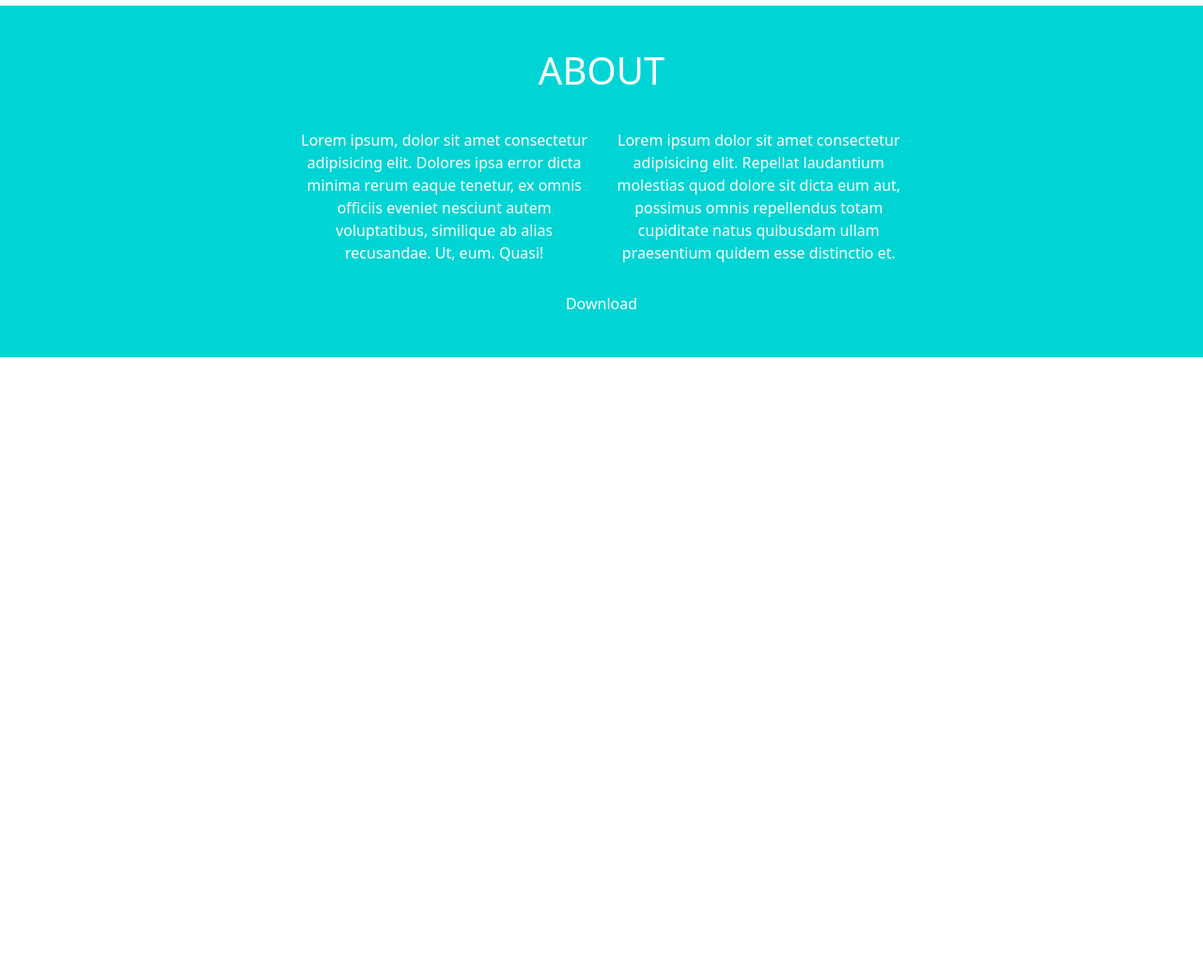
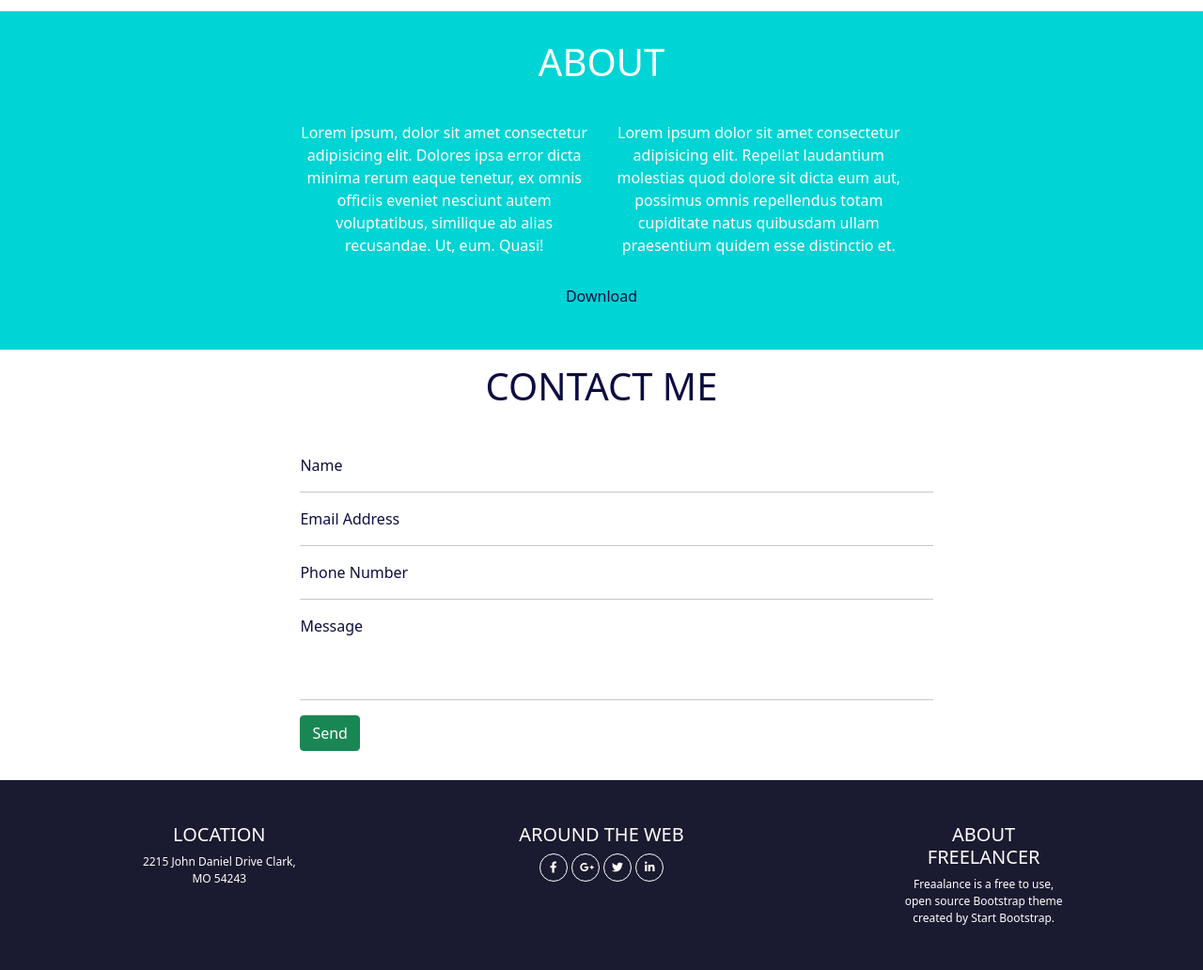
Before and after one commit to Dome1992/html-css-bootstrap-freelancer, a plain HTML site: page index.html in a window 1280 px wide. Shown: the part 827-1859 px from the top of the page at 94% size. Before the commit the page ends 1207 px from the top, so only its background shows below. Drawn offline with nearby package versions, Linux system fonts and the light colour scheme.

Commit message:
manca footer bottom

```diff
--- a/index.html
+++ b/index.html
@@ -3,6 +3,7 @@
 <head>
     <meta charset="UTF-8">
     <meta name="viewport" content="width=device-width, initial-scale=1.0">
+    <link rel="stylesheet" href="https://cdnjs.cloudflare.com/ajax/libs/font-awesome/6.4.2/css/all.min.css" integrity="sha512-z3gLpd7yknf1YoNbCzqRKc4qyor8gaKU1qmn+CShxbuBusANI9QpRohGBreCFkKxLhei6S9CQXFEbbKuqLg0DA==" crossorigin="anonymous" referrerpolicy="no-referrer" />
     <link href="https://cdn.jsdelivr.net/npm/bootstrap@5.0.2/dist/css/bootstrap.min.css" rel="stylesheet" integrity="sha384-EVSTQN3/azprG1Anm3QDgpJLIm9Nao0Yz1ztcQTwFspd3yD65VohhpuuCOmLASjC" crossorigin="anonymous">
     <link rel="stylesheet" href="style.css">
     <title>Document</title>
@@ -28,9 +29,9 @@
                 <div class="col-6" id="_col">
                     <img src="img/avatar.svg" alt="">
                     <h1 id="first_h1">START BOOTSTRAP</h1>
-                    <span>Graphic Artist -</span>
-                    <span>Web Designer -</span>
-                    <span>Illustrator</span>
+                    <span class="span_2">Graphic Artist -</span>
+                    <span class="span_2">Web Designer -</span>
+                    <span class="span_2">Illustrator</span>
                 </div>
             </div>
         </div>
@@ -50,23 +51,39 @@
                 <div class="col-7" id="_col">
                     <div class="row justify-content-around">
                         <div class="col-sm-12 col-md-6 col-lg-4">
+                            <div class="cards">
                                 <img src="img/cabin.png" alt="">
                             </div>
-                        <div class="col-sm-12 col-md-6 col-lg-4">
-                            <img src="img/cake.png" alt="">
-                        </div>
-                        <div class="col-sm-12 col-md-6 col-lg-4">
-                            <img src="img/circus.png" alt="">
                         </div>
 
                         <div class="col-sm-12 col-md-6 col-lg-4">
+                            <div class="cards">
+                                <img src="img/cake.png" alt="">
+                            </div>
+                        </div>
+
+                        <div class="col-sm-12 col-md-6 col-lg-4">
+                            <div class="cards">
+                                <img src="img/circus.png" alt="">
+                            </div>
+                        </div>
+
+                        <div class="col-sm-12 col-md-6 col-lg-4">
+                            <div class="cards">
                                 <img src="img/game.png" alt="">
                             </div>
+                        </div>
+
                         <div class="col-sm-12 col-md-6 col-lg-4">
+                            <div class="cards">
                                 <img src="img/safe.png" alt="">
                             </div>
+                        </div>
+
                         <div class="col-sm-12 col-md-6 col-lg-4">
+                            <div class="cards">
                                 <img src="img/submarine.png" alt="">
+                            </div>
                         </div>
 
                     </div>
@@ -82,38 +99,103 @@
             <div class="row justify-content-center">
                 <div class="col-7" id="_col">
                     <div class="row justify-content-around">
-
-            <div class="row justify-content-center align-items-center">
+                        <div class="col-6">
+                            <h1 id="first_h1">ABOUT</h1>
+                        </div>
+                <!--<div class="row justify-content-center align-items-center">
                     <div class="col-6" id="_col-6">
                         <h1>ABOUT</h1>
                     </div>
-            </div>
+                </div>-->
 
             <div class="row">
-                <div class="col-sm-12 col-md-6 col-lg-6">
+                <div class="col-sm-12 col-md-6 col-lg-6  gy-3">
+                   <span class="span_2">
                     Lorem ipsum, dolor sit amet consectetur adipisicing elit. Dolores ipsa error dicta minima rerum eaque tenetur, ex omnis officiis eveniet nesciunt autem voluptatibus, similique ab alias recusandae. Ut, eum. Quasi!
+                    </span>
                 </div>
-                <div class=" col-sm-12 col-md-6 col-lg-6">
+                <div class=" col-sm-12 col-md-6 col-lg-6 gy-3">
+                    <span class="span_2">
                         Lorem ipsum dolor sit amet consectetur adipisicing elit. Repellat laudantium molestias quod dolore sit dicta eum aut, possimus omnis repellendus totam cupiditate natus quibusdam ullam praesentium quidem esse distinctio et.
+                    </span>
                 </div>
             </div>
             <div class="row justify-content-center align-items-center">
-                <div class="col-6" id="_col-6">
+                <div class="col-6" id="_col">
                     <a href=""><span>Download</span></a>
                 </div>
             </div>
 
-                    </div>
-                </div>
-            </div>
 
         </div>
 
 
     </section>
+            <div class="container-fluid">
+                <div class="row justify-content-center align-items-center">
+                    <div class="col-6" id="_col">
+                        <h1 id="second_h1">CONTACT ME</h1>
+                    </div>
+                </div>
+
+                <div class="row justify-content-center">
+                    <div class="col-7">
+                        <ul>
+                            <li><span>Name</span></li>
+                            <hr>
+                            <li><span>Email Address</span></li>
+                            <hr>
+                            <li><span>Phone Number</span></li>
+                            <hr>
+                            <li><span>Message</span></li>
+                        </ul>
+                        <br>
+                        <ul>
+                            <li>
+                            <hr>
+                            <button type="button" class="btn btn-success">Send</button>
+                            </li>
+                        </ul>
+                    </div>
+                </div>
+            </div>
 
     <footer>
+        <div class="footer_top">
+            <div class="container-fluid">
+                <div class="row justify-content-center">
+                    <div class="col-12" id="_col">
+                        <div class="row justify-content-around">
 
+                            <div class="col-sm-10 col-lg-2 gy-3">
+                                <h2>LOCATION</h2>
+                                <p>2215 John Daniel Drive Clark, MO 54243</p>
+                            </div>
+
+                            <div class="col-sm-10  col-lg-2 gy-3">
+                                <H2>AROUND THE WEB</H2>
+                                <i class="fa-brands fa-facebook-f" style="color: #ffffff;"></i>
+                                <i class="fa-brands fa-google-plus-g" style="color: #ffffff;"></i>
+                                <i class="fa-brands fa-twitter" style="color: #ffffff;"></i>
+                                <i class="fa-brands fa-linkedin-in" style="color: #ffffff;"></i>
+                            </div>
+
+                            <div class="col-sm-10  col-lg-2 gy-3">
+                                <h2>ABOUT FREELANCER</h2>
+                                <p>Freaalance is a free to use, open source Bootstrap theme created by Start Bootstrap.</p>
+                            </div>
+                        </div>
+                    </div>
+                </div>
+            </div>
+        </div>
+
+        <div class="footer_bottom">
+
+        </div>
     </footer>
+
+    <!-- inlusione javascript -->
+    <script src="https://cdn.jsdelivr.net/npm/bootstrap@5.0.2/dist/js/bootstrap.bundle.min.js" integrity="sha384-MrcW6ZMFYlzcLA8Nl+NtUVF0sA7MsXsP1UyJoMp4YLEuNSfAP+JcXn/tWtIaxVXM" crossorigin="anonymous"></script>
 </body>
 </html>
--- a/style.css
+++ b/style.css
@@ -2,7 +2,7 @@
     margin: 0;
     padding: 0;
     box-sizing: border-box;
-    color:white;
+
 }
 .row{
     padding:15px;
@@ -30,12 +30,46 @@ img{
 #_container-acqua{
     background-color: rgb(0, 212, 212);
 }
+#first_h1{
+    color: white;
+}
 #second_h1{
     color:rgb(13, 13, 66) ;
 }
-#second_hr{
-    border: 2px solid red;
+
+span{
+    color:rgb(13, 13, 66) ;
 }
+.span_2{
+    color: white;
+}
+
 #_col{
     text-align: center;
 }
+.cards{
+    padding-bottom: 10px;
+}
+ul{
+    list-style-type: none;
+    padding-top:10px;
+}
+.footer_top{
+    background-color: rgb(26, 26, 48);
+}
+h2{
+    color: white;
+    font-size: 20px;
+}
+p{
+    font-size: 12px;
+    color: white;
+}
+i{
+    border: 1px solid white;
+    border-radius: 50%;
+    height: 30px;
+    width: 30px;
+    padding: 8px;
+    font-size: 12px;
+}
```
Lines whose indentation alone changed are shown as unchanged.
